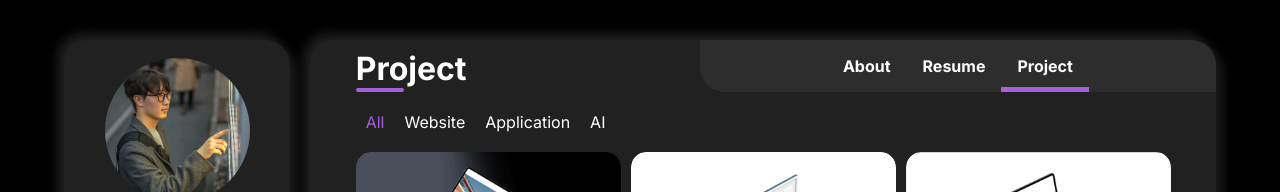
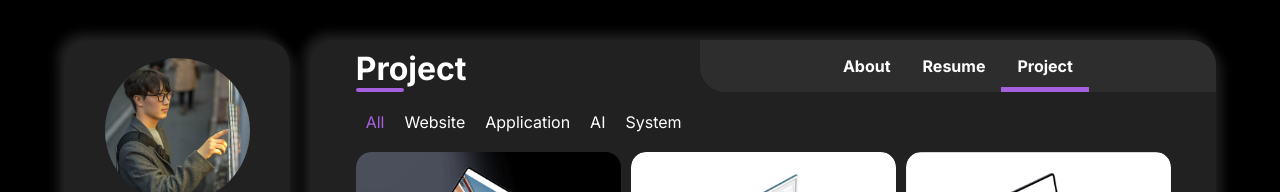
Before and after one commit to lee-seokmin/portfolio, a Next.js app: page / in a window 1280 px wide. Both pictures are taken after a click on the item "Project". Shown: the top 192 px of the page. Built offline with nearby package versions, Linux system fonts and the light colour scheme.

Commit message:
투표 시스템 프로젝트 추가

```diff
--- a/public/json/projects.json
+++ b/public/json/projects.json
@@ -44,8 +44,8 @@
         "ProjectName": "모작교",
         "Category": "Application",
         "Image": "/ProjectImg/mojakgyo.png",
-        "URL": "javascript:void(0)",
-        "State": "Comming Soon"
+        "URL": "https://github.com/seokmin12/MoJakGyo",
+        "State": "View More"
     },
     {
         "id": 7,
@@ -78,5 +78,13 @@
         "Image": "/ProjectImg/yolopose.png",
         "URL": "javascript:void(0)",
         "State":"Comming Soon"
+    },
+    {
+        "id": 11,
+        "ProjectName": "블록체인 기반 투표 시스템",
+        "Category": "System",
+        "Image": "/ProjectImg/votingsystem.png",
+        "URL": "https://github.com/seokmin12/BlockChainVotingSystem",
+        "State": "View More"
     }
 ]
--- a/src/app/project.tsx
+++ b/src/app/project.tsx
@@ -23,6 +23,9 @@ export default function Project({ IsSkeleton }: {IsSkeleton: boolean}) {
                 <li className={`${styles.CategoryLi} ${Category == "AI" ? styles.CategoryActive : ""}`} onClick={() => SetCategory("AI")}>
                     AI
                 </li>
+                <li className={`${styles.CategoryLi} ${Category == "System" ? styles.CategoryActive : ""}`} onClick={() => SetCategory("System")}>
+                    System
+                </li>
             </div>
             <div className={styles.Body}>
                 {
```
Also changed, not shown: public/ProjectImg/votingsystem.png (added).
